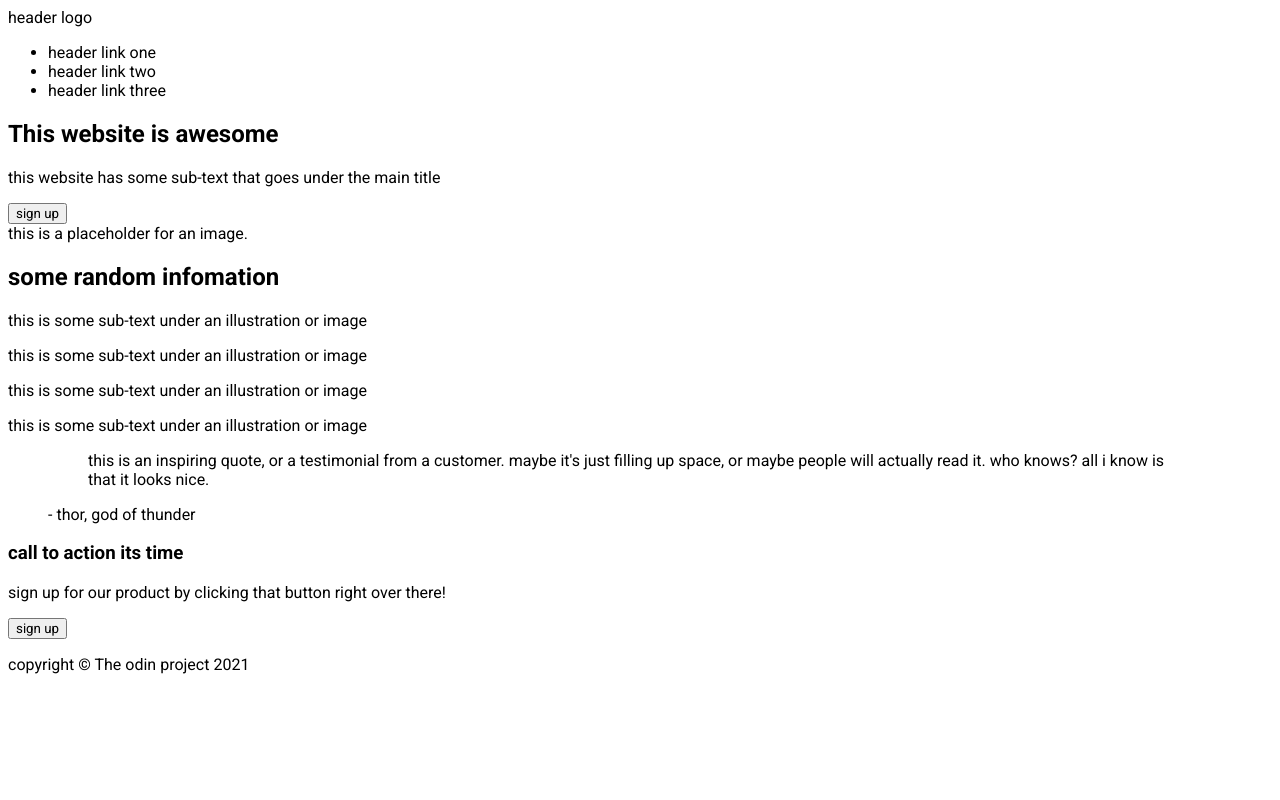
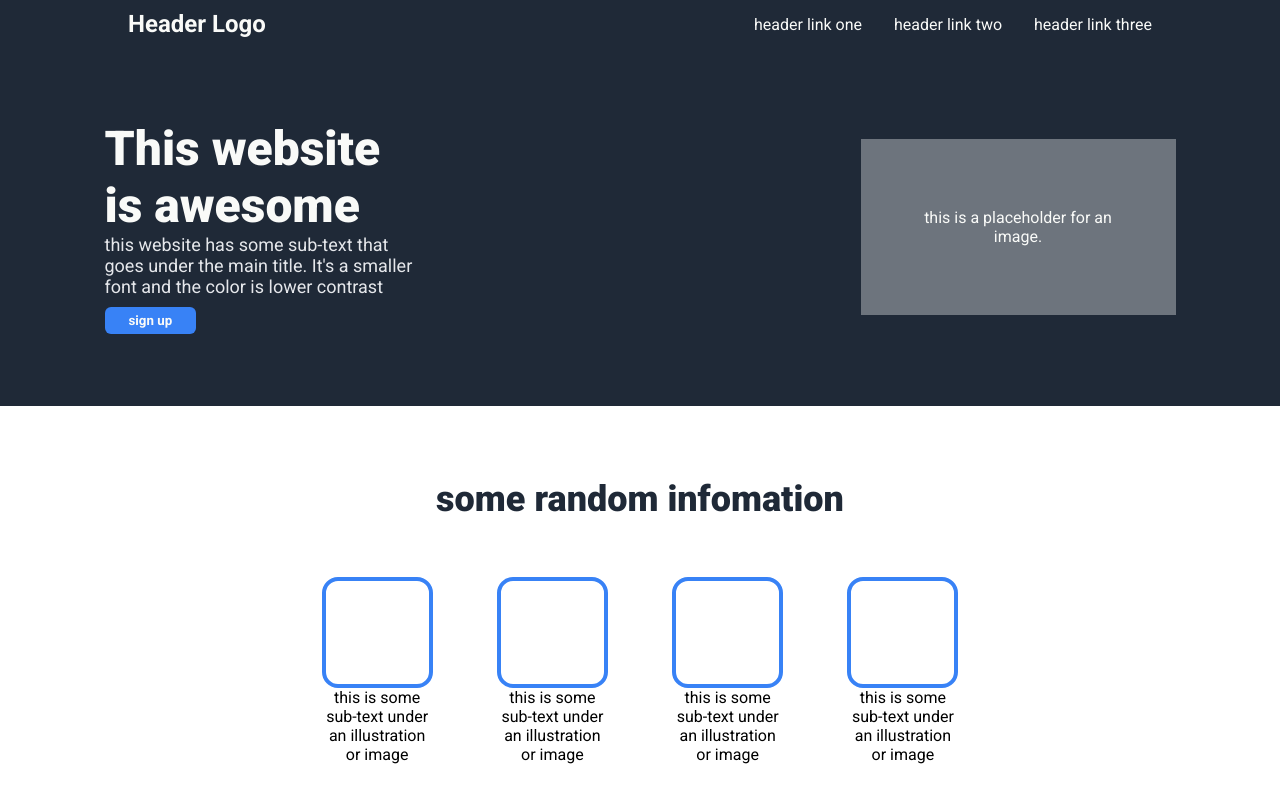
Before and after one commit to ThomasKroghDev/landingpage, a plain HTML site: page index.html in a window 1280 px wide. Shown: the top 800 px of the page. Drawn offline with Linux system fonts and the light colour scheme.

Commit message:
[wip]styles

```diff
--- a/index.html
+++ b/index.html
@@ -9,37 +9,40 @@
 </head>
 <body>
     <header>
-        <div class="logo">header logo</div>
-        <ul>
-            <li>header link one</li>
-            <li>header link two</li>
-            <li>header link three</li>
+        <div class="logo">Header Logo</div>
+        <ul class="nav-links">
+            <li class="nav-link">header link one</li>
+            <li class="nav-link">header link two</li>
+            <li class="nav-link">header link three</li>
         </ul>
     </header>
     <section class="hero">
-        <div class="hero-content">
-            <h1 class="hero-title">This website is awesome</h1>
-            <p class="hero-text">this website has some sub-text that goes under the main title</p>
-            <button class="cta-btn">sign up</button>
-        </div>
-        <div class="hero-img">this is a placeholder for an image.</div>
+
+
+            <div class="hero-content">
+                <h1 class="hero-title">This website is awesome</h1>
+                <p class="hero-text">this website has some sub-text that goes under the main title. It's a smaller font and the color is lower contrast</p>
+                <button class="cta-btn">sign up</button>
+            </div>
+            <div class="hero-img">this is a placeholder for an image.</div>
+
     </section>
     <section class="info-content">
         <h2 class="info-title">some random infomation</h2>
         <div class="info-container">
-            <div class="infobox1">
+            <div class="infobox">
                 <div class="info-box-content"></div>
                 <p class="info-box-txt">this is some sub-text under an illustration or image</p>
             </div>
-            <div class="infobox2">
+            <div class="infobox">
                 <div class="info-box-content"></div>
                 <p class="info-box-txt">this is some sub-text under an illustration or image</p>
             </div>
-            <div class="infobox3">
+            <div class="infobox">
                 <div class="info-box-content"></div>
                 <p class="info-box-txt">this is some sub-text under an illustration or image</p>
             </div>
-            <div class="infobox4">
+            <div class="infobox">
                 <div class="info-box-content"></div>
                 <p class="info-box-txt">this is some sub-text under an illustration or image</p>
             </div>
--- a/style.css
+++ b/style.css
@@ -21,7 +21,146 @@
 
   }
 
-*,html{
+  *{
+    box-sizing: border-box;
+  }
+
+*{
     font-family: 'Roboto', sans-serif;
+    margin: 0;
+    padding: 0;
 
 }
+
+header{
+  background-color: var(--dark-bg-color);
+  display: flex;
+  justify-content: space-around;
+  gap: 20%;
+  align-items: center;
+  padding: 10px;
+}
+
+.logo{
+  font-size: var(--header-font-size);
+  color: var(--header-text-color);
+  font-weight: bold;
+}
+
+.nav-links{
+  list-style: none;
+  color: var(--header-text-color);
+  display: flex;
+  gap: 2rem;
+}
+
+section{
+  padding: 4.5rem 10px;
+}
+
+.hero{
+  background-color: var(--dark-bg-color);
+  display: flex;
+  justify-content: space-around;
+  align-items: center;
+gap: 20%;
+}
+
+.hero-content{
+  flex-direction: column;
+  width: 25%;
+}
+
+.hero-title{
+  color: var(--main-text-color);
+  font-size: var(--main-font-size);
+  font-weight: var(--main-font-weight);
+}
+
+.hero-img{
+  padding: 5.5% 3%;
+ text-align: center;
+  width: 25%;
+  background-color: #6D747D;
+  color: var(--main-text-color);
+
+}
+
+.hero-text{
+  font-size: var(--secondary-text-size);
+  color: var(--secondary-text-color);
+  padding-bottom: 10px;
+}
+
+.cta-btn{
+  background-color: var(--btn-bg-color);
+  padding: 6px 24px;
+  color: var(--main-text-color);
+  border-radius: 6px;
+  border: none;
+  font-weight: bold;
+}
+
+.info-title{
+  /* --info-text-color:#1f2937;
+  --info-text-size:36px;
+  --info-text-weight:800;  */
+  font-weight: var(--info-text-weight);
+  font-size: var(--info-text-size);
+  color: var(--info-text-color);
+  margin-bottom: 2rem;
+}
+
+.info-content{
+  display: flex;
+  flex-direction: column;
+  align-items: center;
+  justify-content: center;
+}
+
+.info-container{
+  display: flex;
+  flex-direction: row;
+  justify-content: center;
+  gap: .9rem;
+  max-width: 100vw;
+}
+.infobox{
+width: 8.8%;
+margin: 25px;
+text-align: center;
+align-content: center;
+align-items: center;
+align-self: center;
+}
+.info-box-content{
+  flex: 1 0 auto;
+  height: auto;
+  border-radius: 16px;
+  border: 4px  var(--btn-bg-color) solid ;
+}
+.info-box-content:before {
+  content: '';
+  display: block;
+  padding-top: 100%;
+}
+
+.qt{
+
+background-color: var(--qt-bg-color);
+color: var(--qt-text-color);
+font-weight: var(--qt-text-weight);
+font-style: var(--qt-font-style);
+font-size: var(--qt-text-size);
+}
+
+figure{
+  margin: 20px 511px;
+}
+
+figcaption{
+  font-weight: bold;
+  width: 94%;
+ text-align: right;
+ font-size: 24px;
+}
```
